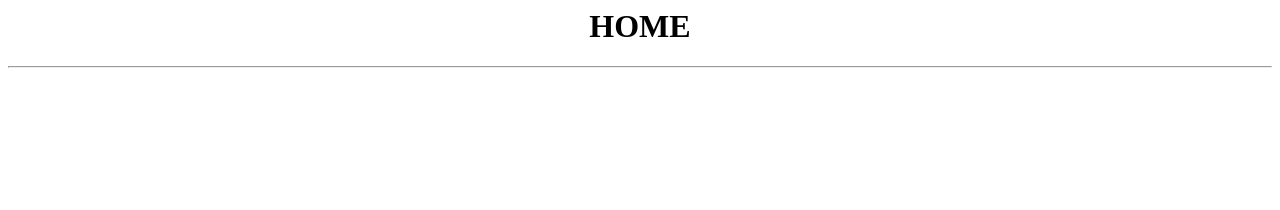
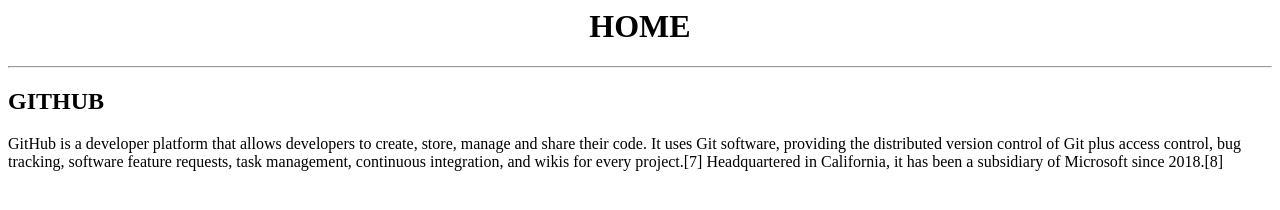
Before and after one commit to Nithishwaran727/htmlpages, a plain HTML site: page index.html in a window 1280 px wide. Drawn offline with Linux system fonts and the light colour scheme.

Commit message:
add paragraph in intex.html

```diff
--- a/index.html
+++ b/index.html
@@ -10,5 +10,7 @@
   <body>
     <h1 class="c1">HOME</h1>
     <hr>
+    <h2>GITHUB</h2>
+    <p>GitHub  is a developer platform that allows developers to create, store, manage and share their code. It uses Git software, providing the distributed version control of Git plus access control, bug tracking, software feature requests, task management, continuous integration, and wikis for every project.[7] Headquartered in California, it has been a subsidiary of Microsoft since 2018.[8]</p>
   </body>
 </html>
```
